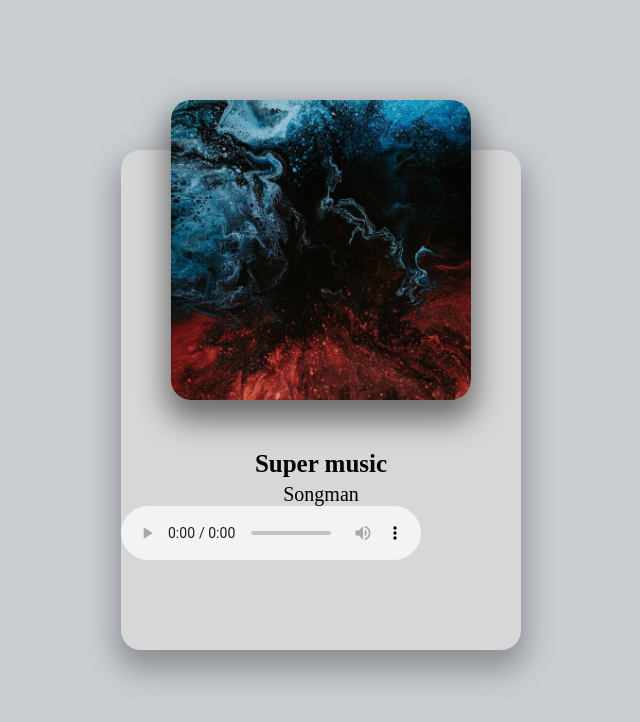
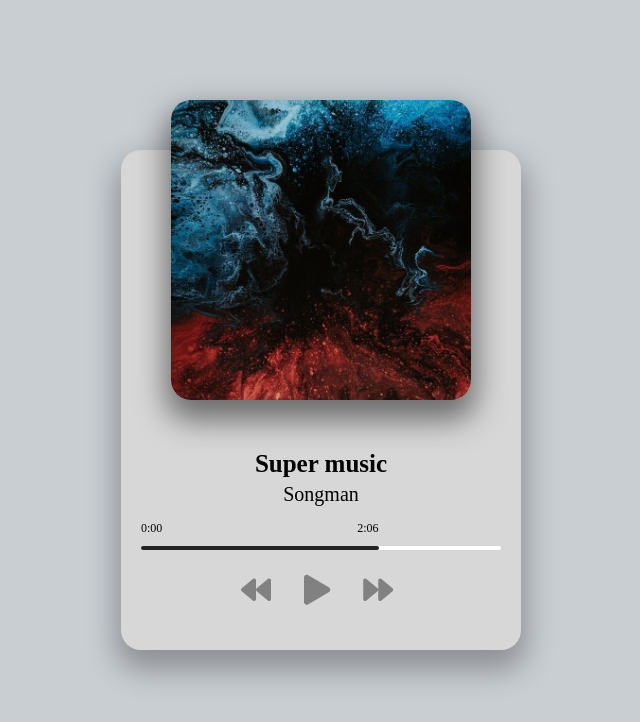
Before and after one commit to trdmitr/play-list, a plain HTML site: page index.html in a window 1280 px wide. Shown: the whole page, without its empty margins (319-959 px from the left). Drawn offline with Linux system fonts and the light colour scheme; a web font is replaced by a local one.

Commit message:
ui-finish

```diff
--- a/index.html
+++ b/index.html
@@ -16,7 +16,20 @@
     </div>
     <h2 id="title">Super music</h2>
     <h3 id="artist">Songman</h3>
-    <audio src="music/jacinto-1.mp3" controls></audio>
+    <audio src="music/jacinto-1.mp3"></audio>
+    <div class="progress-container" id="progress-container">
+        <div class="progress" id="progress">
+            <div class="duration-wrapper">
+                <span id="current-time">0:00</span>
+                <span id="duration">2:06</span>
+            </div>
+        </div>
+    </div>
+    <div class="player-controls">
+        <i class="fas fa-backward" id="prev" title="Previos"></i>
+        <i class="fas fa-play" id="play" title="Play"></i>
+        <i class="fas fa-forward" id="next" title="Next"></i>
+    </div>
     </div>
     <!-- Script -->
     <script src="script.js"></script>
--- a/style.css
+++ b/style.css
@@ -91,10 +91,13 @@ h3 {
   font-size: 30px;
   color: rgb(129, 129, 129);
   margin-right: 30px;
-
+  cursor: pointer;
+  user-select: none;
 }
 
-
+.fas:hover {
+  filter: brightness(80%);
+}
 
 .main-button {
   font-size: 40px;
```
